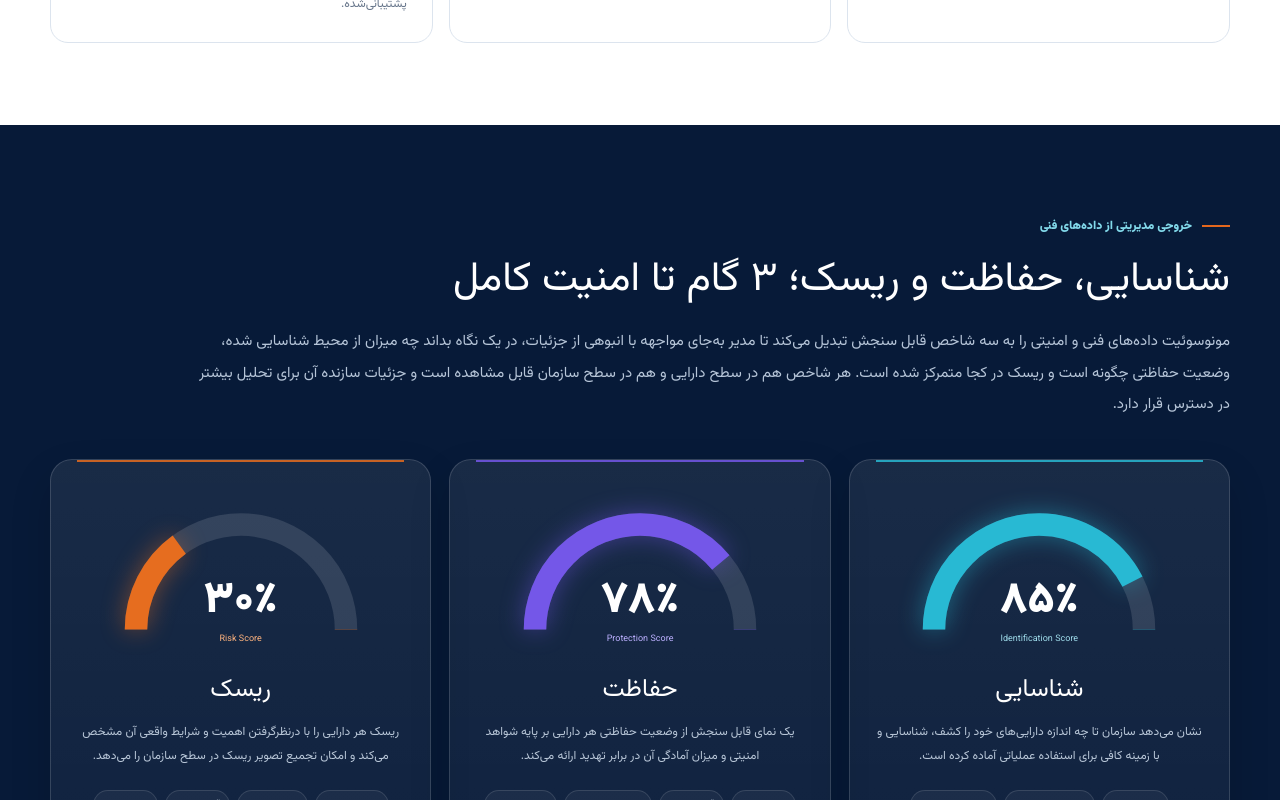
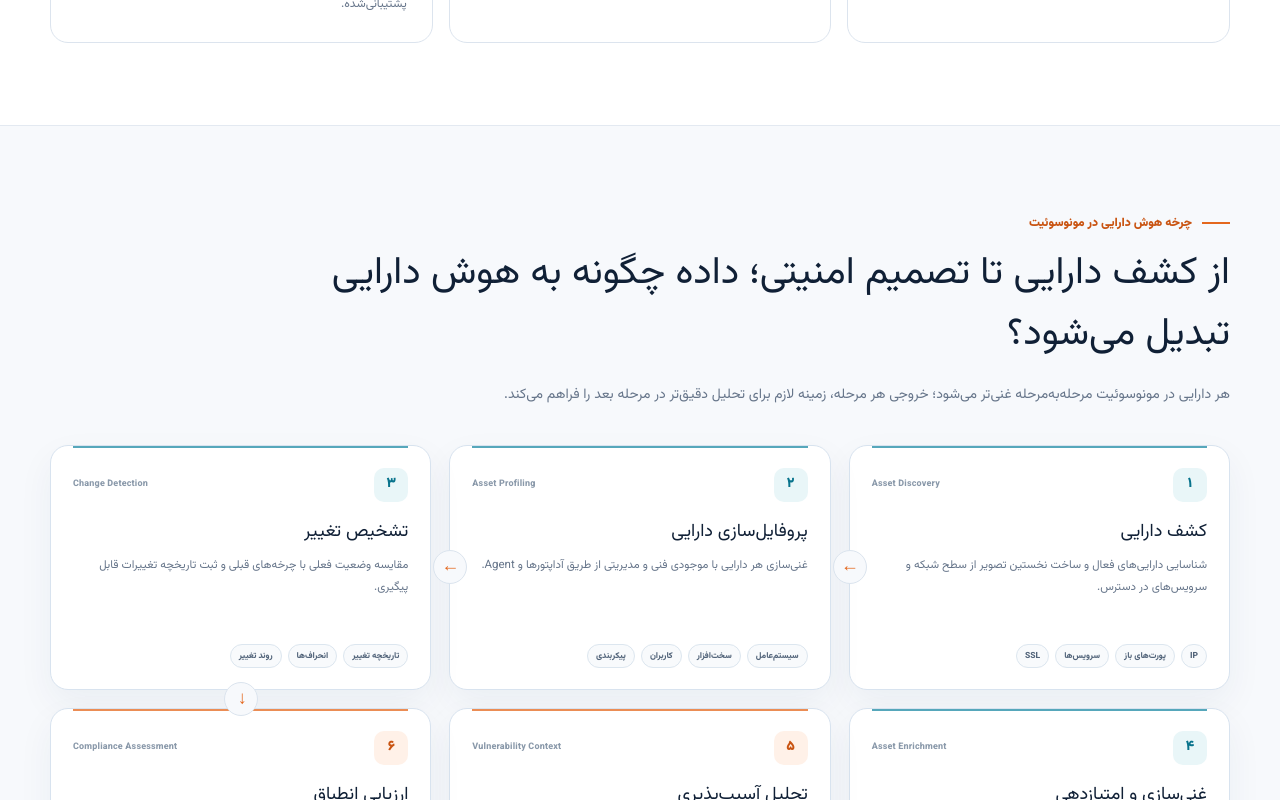
Before and after one commit to monaderi1/houshafzar-website, a Next.js app: page /monosuit in a window 1280 px wide. Shown: the part 1740-2540 px from the top of the page. Built offline with nearby package versions, Linux system fonts and the light colour scheme.

Commit message:
Insert workflow section into MonoSuite page

```diff
--- a/app/monosuit/page.tsx
+++ b/app/monosuit/page.tsx
@@ -2,6 +2,7 @@ import type { Metadata } from 'next';
 import Link from 'next/link';
 import { PageShell } from '../components';
 import styles from './monosuit.module.css';
+import WorkflowSection from './WorkflowSection';
 
 export const metadata: Metadata = {
   title: 'مونوسوئیت | سامانه بومی هوش دارایی',
@@ -118,6 +119,8 @@ export default function MonoSuitePage() {
           <div className={styles.heading}><span className={styles.eyebrow}>قابلیت‌های منتخب</span><h2>دامنه‌ای فراتر از یک فهرست دارایی</h2><p>مونوسوئیت شناخت دارایی، وضعیت امنیت و زمینه عملیاتی را در یک مدل واحد کنار هم قرار می‌دهد تا تیم‌ها به‌جای جابه‌جایی میان ابزارهای متعدد، از یک نمای مشترک برای تحلیل و تصمیم استفاده کنند.</p></div>
           <div className={styles.capGrid}>{pillars.map(([tag,title,text]) => <article className={styles.cap} key={title}><span>{tag}</span><h3>{title}</h3><p>{text}</p></article>)}</div>
         </div></section>
+
+        <WorkflowSection />
 
         <section className={styles.sectionDark}><div className="shell">
           <div className={styles.scoreHero}>
```
